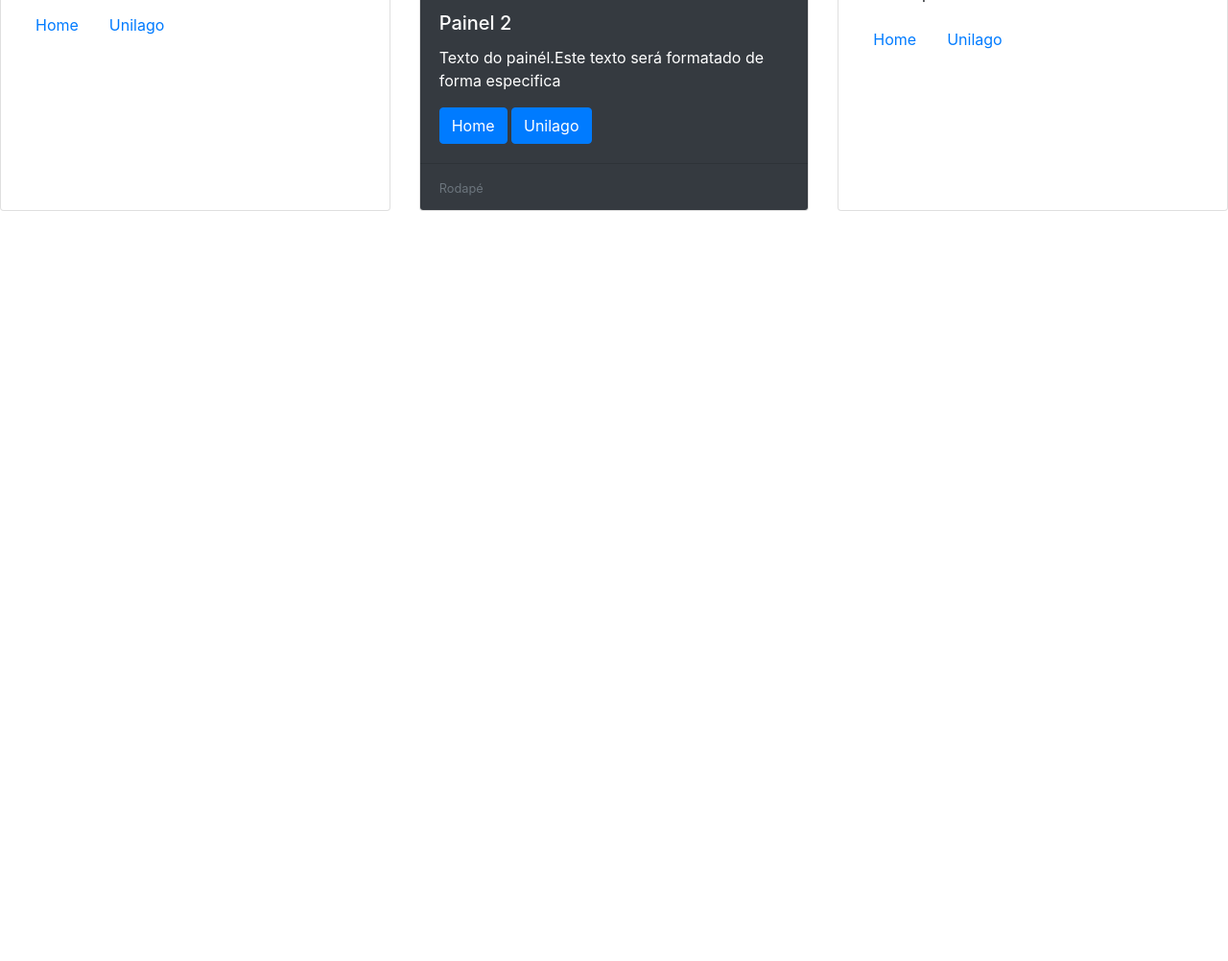
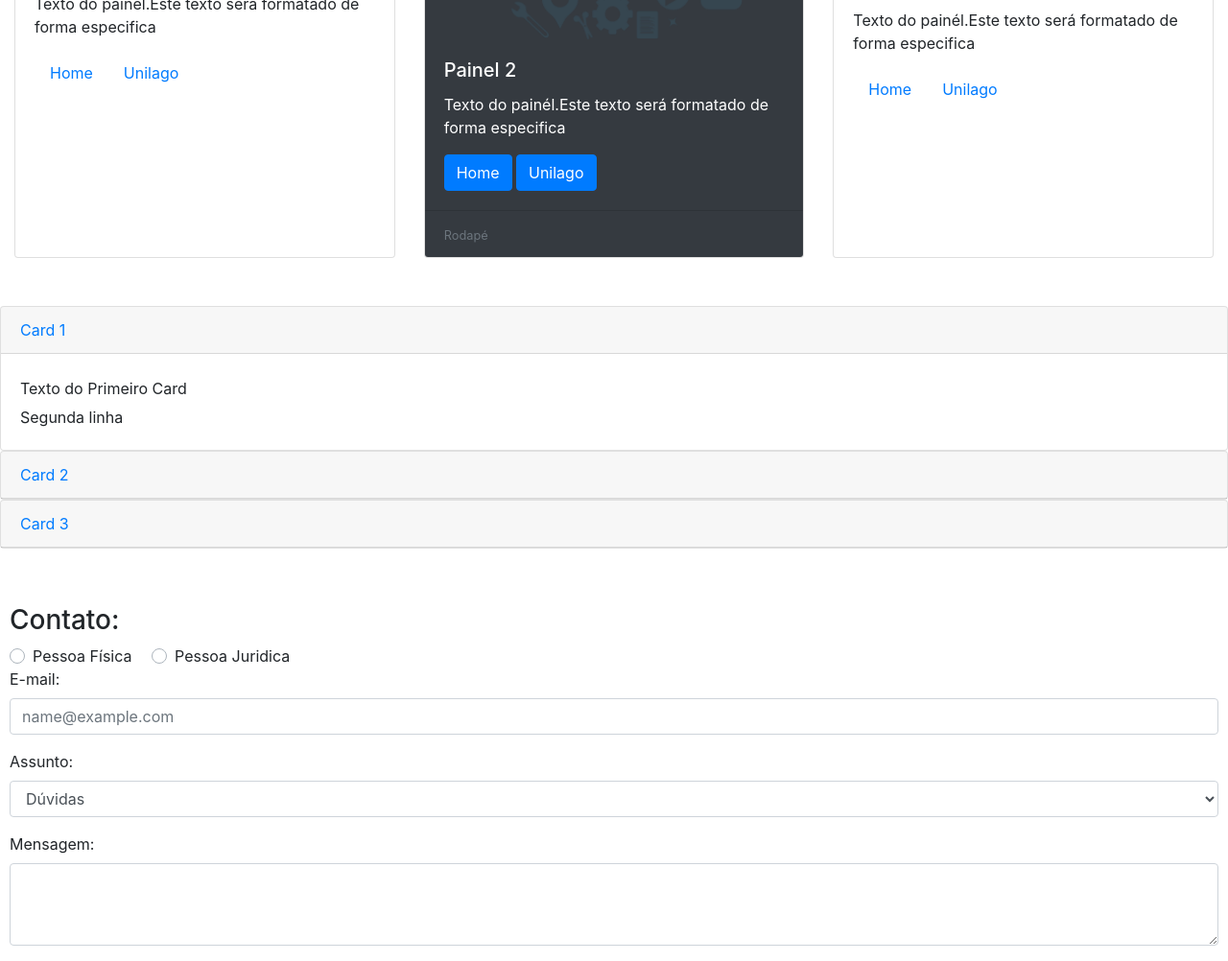
Before and after one commit to eduardohmantovani/LTP2, a plain HTML site: page Index.html in a window 1280 px wide. Shown: the part 1041-2043 px from the top of the page at 96% size. Before the commit the page ends 1261 px from the top, so only its background shows below. Drawn offline with nearby package versions, Linux system fonts and the light colour scheme.

Commit message:
Finalizado

```diff
--- a/Index.html
+++ b/Index.html
@@ -113,6 +113,59 @@
         </div>
       </div>
     </div>
+    <div id="cards02">
+      <div class="card">
+        <div class="card-header">
+          <a href="#">Card 1</a>
+        </div>
+        <div class="card-body">
+          <blockquote class="blockquote mb-0">
+            <small>Texto do Primeiro Card</small><br>
+            <small>Segunda linha</small>
+          </blockquote>
+        </div>
+      </div>
+      <div class="card">
+        <div class="card-header">
+          <a href="#">Card 2</a>
+        </div>
+      </div>
+      <div class="card">
+        <div class="card-header">
+          <a href="#">Card 3</a>
+        </div>
+      </div>
+    </div>
+
+    <form>
+      <h3>Contato:</h3>
+      <div class="custom-control custom-radio custom-control-inline">
+        <input type="radio" id="customRadioInline1" name="customRadioInline1" class="custom-control-input">
+        <label class="custom-control-label" for="customRadioInline1">Pessoa Física</label>
+      </div>
+      <div class="custom-control custom-radio custom-control-inline">
+        <input type="radio" id="customRadioInline2" name="customRadioInline1" class="custom-control-input">
+        <label class="custom-control-label" for="customRadioInline2">Pessoa Juridica</label>
+      </div>
+      <div class="form-group">
+        <label for="exampleFormControlInput1">E-mail:</label>
+        <input type="email" class="form-control" id="exampleFormControlInput1" placeholder="name@example.com">
+      </div>
+      <div class="form-group">
+        <label for="exampleFormControlSelect1">Assunto:</label>
+        <select class="form-control">
+          <option>Dúvidas</option>
+          <option>2</option>
+          <option>3</option>
+          <option>4</option>
+          <option>5</option>
+        </select>
+      </div>
+      <div class="form-group">
+        <label for="exampleFormControlTextarea1">Mensagem:</label>
+        <textarea class="form-control" id="exampleFormControlTextarea1" rows="3"></textarea>
+      </div>
+    </form>
 
 
 
--- a/css/ltp2.css
+++ b/css/ltp2.css
@@ -42,3 +42,13 @@
     background: #353a40;
     color:#fff;
 }
+.card-deck {
+    margin-left: 0px;
+    width: 100%;
+}
+#cards02{
+    padding-top: 50px;
+}
+form{
+    padding: 58px 10px 0px 10px;
+}
```
